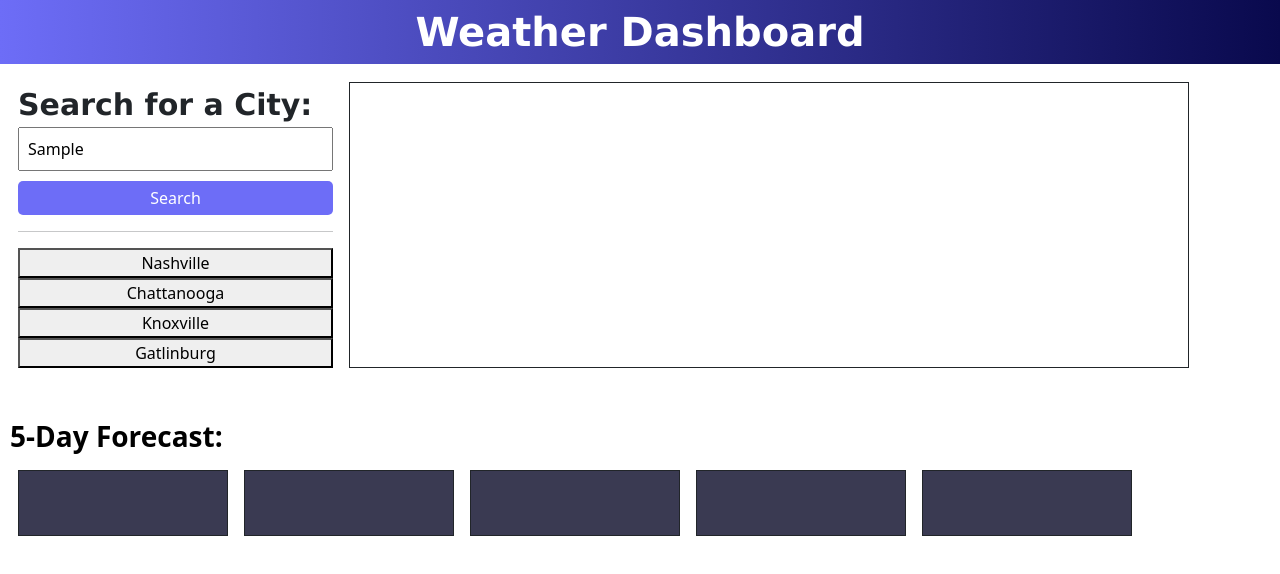
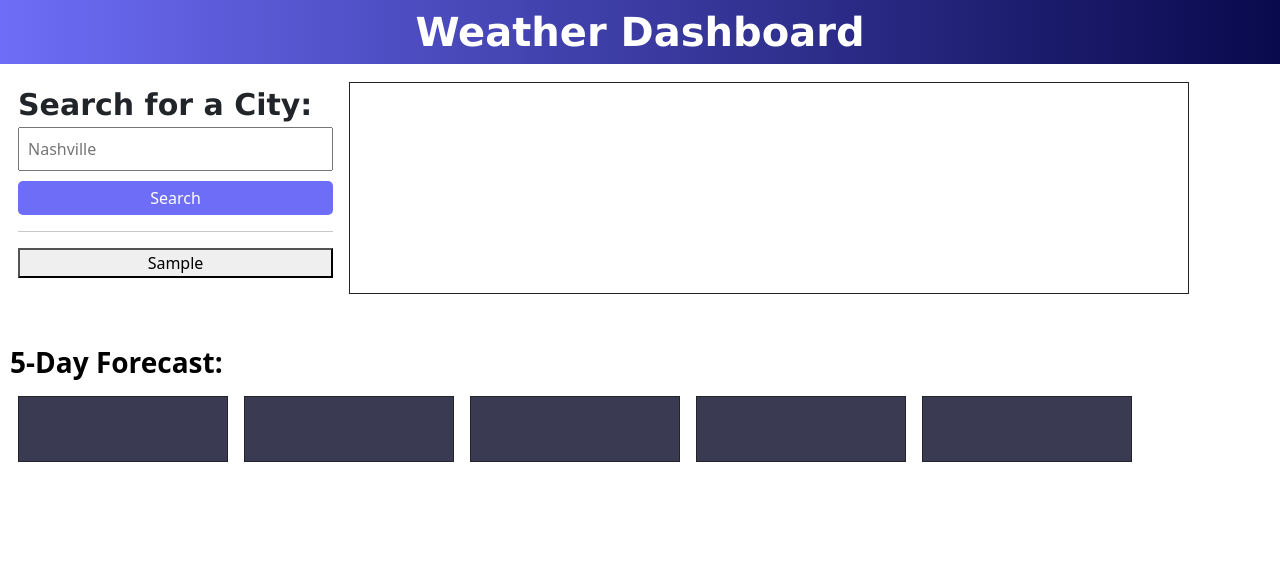
Before and after one commit to mackemo/6-weather-dashboard, a plain HTML site: page index.html in a window 1280 px wide. Both pictures are taken after typing "Sample" into the empty fields and a click on the button "Search". Drawn offline with nearby package versions, Linux system fonts and the light colour scheme; no server answers.

Commit message:
got rid of saved buttons for certain cities, and created a function to create buttons based on city input

```diff
--- a/assets/script.js
+++ b/assets/script.js
@@ -6,7 +6,15 @@ function searchAPI() {
     searchBtn.addEventListener('click', function() {
 
         let city = document.getElementById('search-input').value;
+
+        saveCity(city);
+        // loads cities in search history
+        loadSavedCities();
+
+        document.getElementById('search-input').value = '';
+
         const geoURL = `https://api.openweathermap.org/geo/1.0/direct?q=${city}&appid=7f24f20a0a0533ff8f591e0bdf6457c2`;
+        console.log(geoURL)
 
         fetch(geoURL)
             .then(response => response.json())
@@ -127,33 +135,44 @@ function displayFiveDay(weatherResults) {
 }
 
 
-
 //call API function
 searchAPI();
 
 
-//saved city buttons to search for each city
-let Nas = document.getElementById('search-nas');
-let Cha = document.getElementById('search-cha');
-let Kno = document.getElementById('search-kno');
-let Gat = document.getElementById('search-gat');
+//save city input into local storage
+function saveCity(city) {
+    let savedCities = JSON.parse(localStorage.getItem('savedCities')) || [];
 
-Nas.addEventListener('click', function() {
-    document.getElementById('search-input').value = 'Nashville';
-    searchBtn.click()
-})
+    // check to see if the same city is already in the array
+    if (!savedCities.includes(city)) {
+        savedCities.push(city);
+        localStorage.setItem('savedCities', JSON.stringify(savedCities));
+    }
+}
 
-Cha.addEventListener('click', function() {
-    document.getElementById('search-input').value = 'Chattanooga';
-    searchBtn.click()
-})
 
-Kno.addEventListener('click', function() {
-    document.getElementById('search-input').value = 'Knoxville';
-    searchBtn.click()
-})
+//create search history buttons
+function loadSavedCities() {
+    let savedCities = JSON.parse(localStorage.getItem('savedCities')) || [];
+    let searchHistory = document.getElementById('search-history');
 
-Gat.addEventListener('click', function() {
-    document.getElementById('search-input').value = 'Gatlinburg';
-    searchBtn.click()
-})
+
+    //clear existing buttons
+    searchHistory.innerHTML = '';
+
+    //create buttons for each saved city
+    savedCities.forEach(city => {
+        let button = document.createElement('button');
+        button.textContent = city;
+        button.style.width = '100%';
+
+        button.addEventListener('click', function() {
+           document.getElementById('search-input').value = city;
+           searchBtn.click();
+
+        });
+
+        searchHistory.appendChild(button);
+    });
+
+}
--- a/index.html
+++ b/index.html
@@ -22,10 +22,7 @@
                 <input type="text" name="search-input" class="w-100 p-2" id="search-input" placeholder="Nashville"/>
                 <button class="w-100 btn-sm" id="search-btn">Search</button>
                 <hr>
-                <button class="w-100 btn-sm" id="search-nas">Nashville</button>
-                <button class="w-100 btn-sm" id="search-cha">Chattanooga</button>
-                <button class="w-100 btn-sm" id="search-kno">Knoxville</button>
-                <button class="w-100 btn-sm" id="search-gat">Gatlinburg</button>
+                <p id="search-history"></p>
             </div>
         </aside>
 
```
